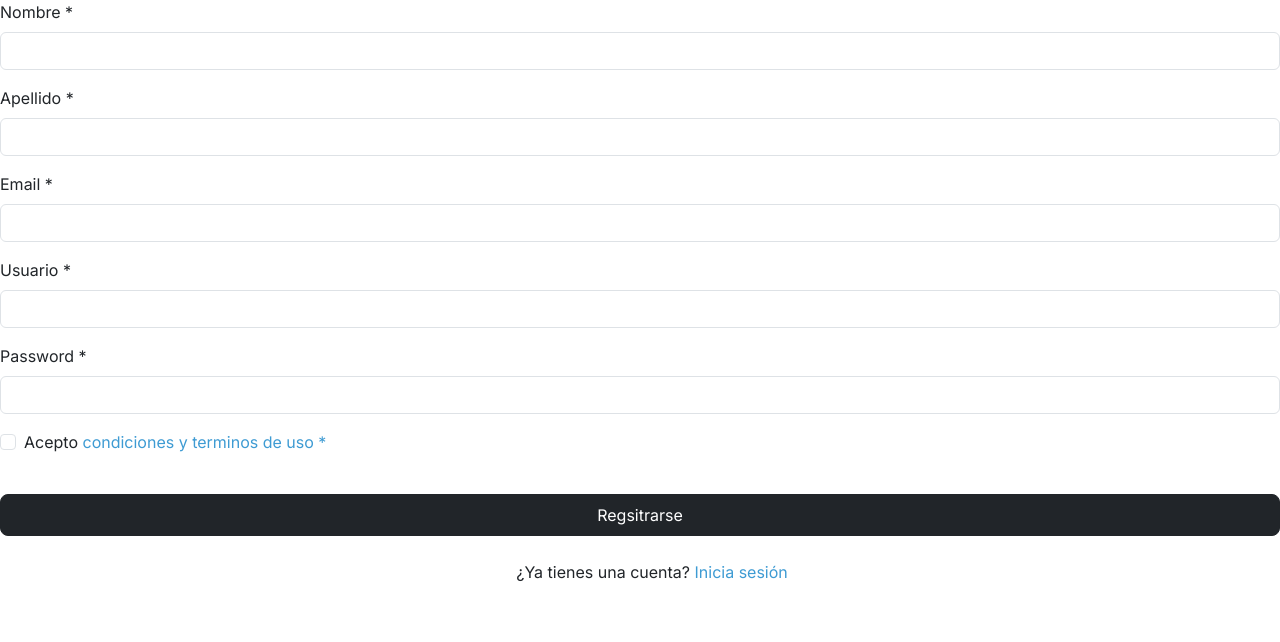
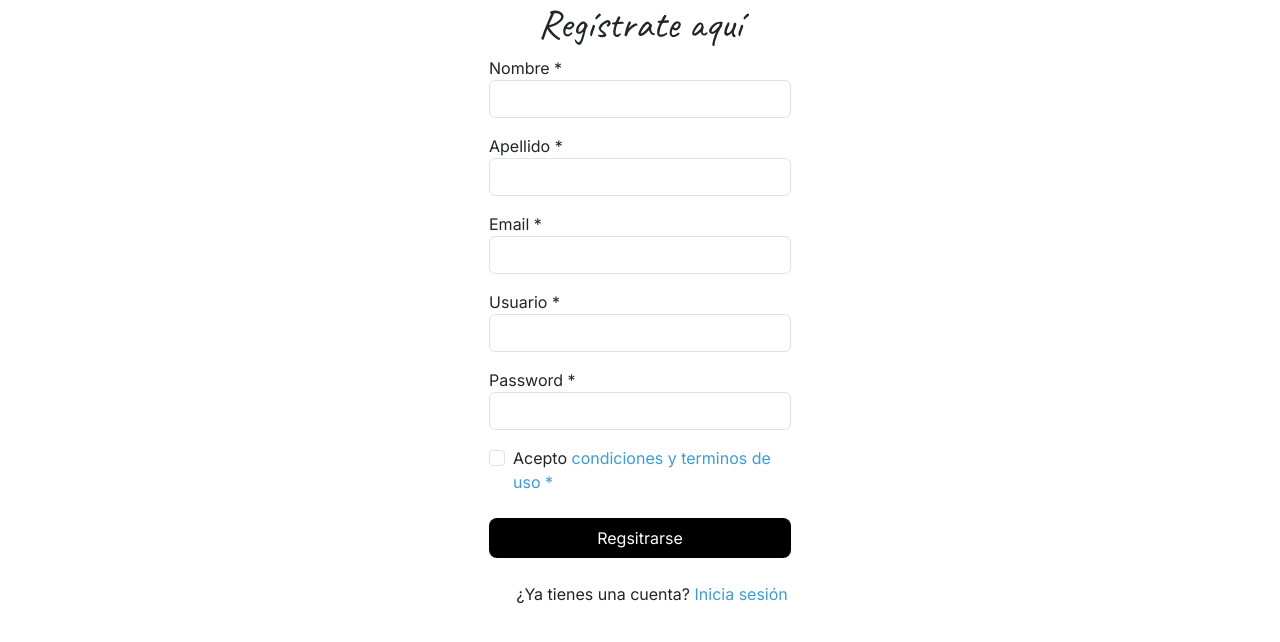
Before and after one commit to thecoello/fronteventapp, an Angular app in the folder front-event-app/: page /registro in a window 1280 px wide. Shown: the top 642 px of the page. Built offline with nearby package versions, Linux system fonts and the light colour scheme.

Commit message:
Modificación formulario registro

```diff
--- a/front-event-app/src/app/components/usuarios/registro-usuario/registro-usuario.component.html
+++ b/front-event-app/src/app/components/usuarios/registro-usuario/registro-usuario.component.html
@@ -1,34 +1,62 @@
-<form #registroUsuarioForm #registroUsuario="ngForm" (ngSubmit)="onSubmit(registroUsuario)"  class="needs-validation" novalidate >
-    <div class="mb-3">
-        <label for="nombre" class="form-label">Nombre *</label>
-        <input type="text" class="form-control" id="nombre" aria-describedby="nombre" name="nombre" [(ngModel)]="modelUserAdmin.nombre" required>
+<div class="row justify-content-center align-items-center">
+    <div class="col-4"></div>
+
+    <div class="col-3">
+
+        <h1 class="title-caveat text-center">Regístrate aquí</h1>
+
+        <form #registroUsuario="ngForm" (ngSubmit)="onSubmit(registroUsuario, $event)" class="{{inputsValidate? 'was-validated' : 'needs-validation'}}" >
+            <div class="mb-3 form-group">
+                <label for="nombre" class="form-label m-0 p-0 m-0 p-0">Nombre *</label>
+                <input  type="text" class="form-control" id="nombre" aria-describedby="nombre" name="nombre" [(ngModel)]="modelUserAdmin.nombre" required>
             </div>
             <div class="mb-3">
-        <label for="apellido" class="form-label">Apellido *</label>
-        <input type="text" class="form-control" id="apellido" aria-describedby="apellido" name="apellido" [(ngModel)]="modelUserAdmin.apellido" required>
+                <label for="apellido" class="form-label m-0 p-0">Apellido *</label>
+                <input  type="text" class="form-control" id="apellido" aria-describedby="apellido" name="apellido" [(ngModel)]="modelUserAdmin.apellido" required>
             </div>
             <div class="mb-3">
-        <label for="email" class="form-label">Email *</label>
-        <input type="email" class="form-control" id="email" aria-describedby="email" name="email" [(ngModel)]="modelUserAdmin.email" required>
+                <label for="email" class="form-label m-0 p-0">Email *</label>
+                <input  type="email" class="form-control" id="email" aria-describedby="email" name="email" [(ngModel)]="modelUserAdmin.email" required>
             </div>
             <div class="mb-3">
-        <label for="usuario" class="form-label">Usuario *</label>
-        <input type="usuario" class="form-control" id="usuario" aria-describedby="usuario" name="usuario" [(ngModel)]="modelUserAdmin.usuario" required>
+                <label for="usuario" class="form-label m-0 p-0">Usuario *</label>
+                <input  type="usuario" class="form-control" id="usuario" aria-describedby="usuario" name="usuario" [(ngModel)]="modelUserAdmin.usuario" required>
             </div>
             <div class="mb-3">
-        <label for="password" class="form-label">Password *</label>
-        <input type="password" class="form-control" id="password" aria-describedby="password" name="password" [(ngModel)]="modelUserAdmin.password" required>
+                <label for="password" class="form-label m-0 p-0">Password *</label>
+                <input  type="password" class="form-control" id="password" aria-describedby="password" name="password" [(ngModel)]="modelUserAdmin.password" required>
             </div>
             <div class="mb-3 form-check">
-        <input type="checkbox" value="aceptado" class="form-check-input" name="userterms" id="userterms" [(ngModel)]="modelUserAdmin.userTerms" required>
-        <label class="form-check-label" for="userterms">Acepto <a href="http://" target="_blank" rel="noopener noreferrer">condiciones y terminos de uso *</a></label>
+                <input  type="checkbox" class="form-check-input" name="userTerms" id="userTerms" [(ngModel)]="modelUserAdmin.userTerms" required>
+                <label  class="form-check-label" for="userTerms">Acepto <a href="http://" target="_blank" rel="noopener noreferrer">condiciones y terminos de uso *</a></label>
               </div>
 
-      <div class="d-grid gap-2 pt-4">
-        <button type="submit" class="btn btn-dark p-2 rounded-3">Regsitrarse</button>
+
+
+              <div *ngIf="!creatingUser" class="d-grid gap-2 pt-2">
+                <button type="submit" class="btn btn-black p-2 rounded-3">Regsitrarse </button>
+              </div>
+
+              <div *ngIf="creatingUser" class="d-grid gap-2 pt-2 justify-content-center align-items-center">
+                <div class="spinner-border text-dark" role="status">
+                    <span class="visually-hidden">Loading...</span>
+                  </div>
+              </div>
+
+              <div *ngIf="registerStatusOk" class="alert alert-success mt-4" role="alert">
+                {{registerStatusOk}}
+              </div>
+
+              <div *ngIf="registerStatusKo" class="alert alert-danger mt-4" role="alert">
+                {{registerStatusKo}}
+
               </div>
 
               <div class="mb-3 form-check text-center  pt-4">
                 <p>¿Ya tienes una cuenta? <a href="http://" target="_blank" rel="noopener noreferrer">Inicia sesión</a></p>
               </div>
         </form>
+    </div>
+
+    <div class="col-4"></div>
+</div>
```
Lines whose indentation alone changed are shown as unchanged.
